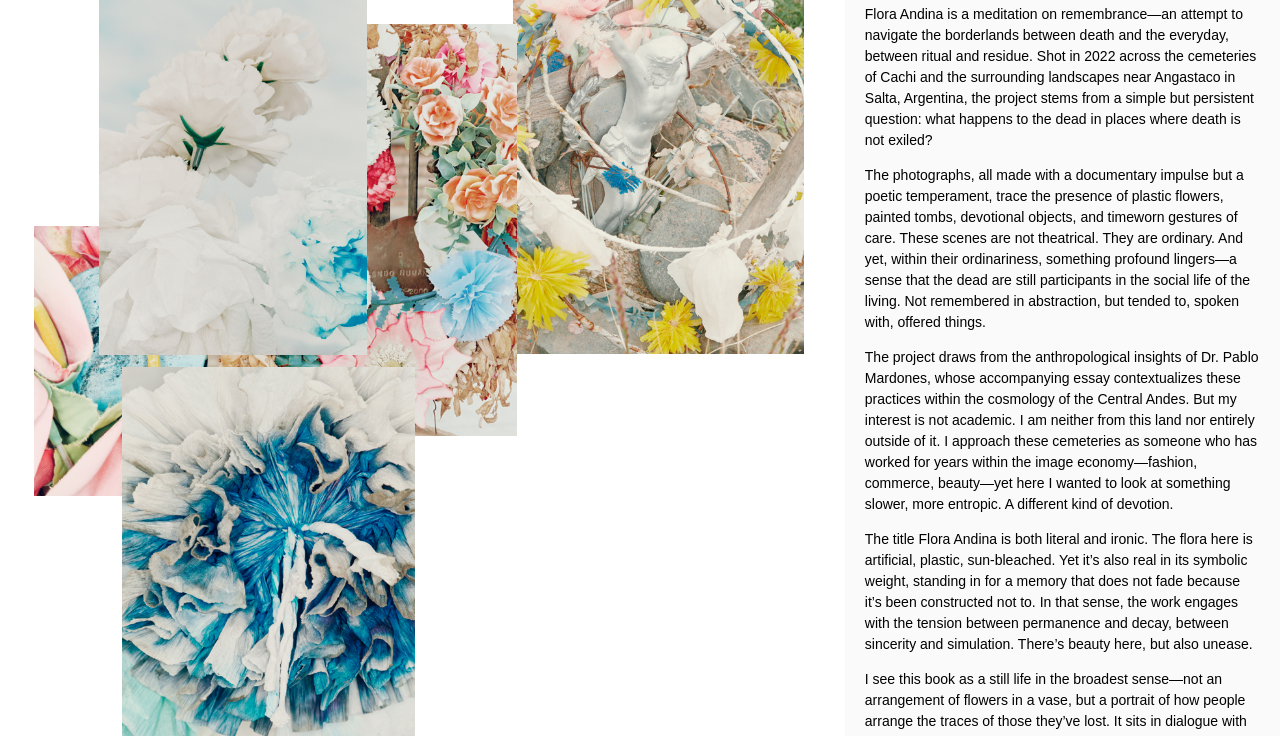
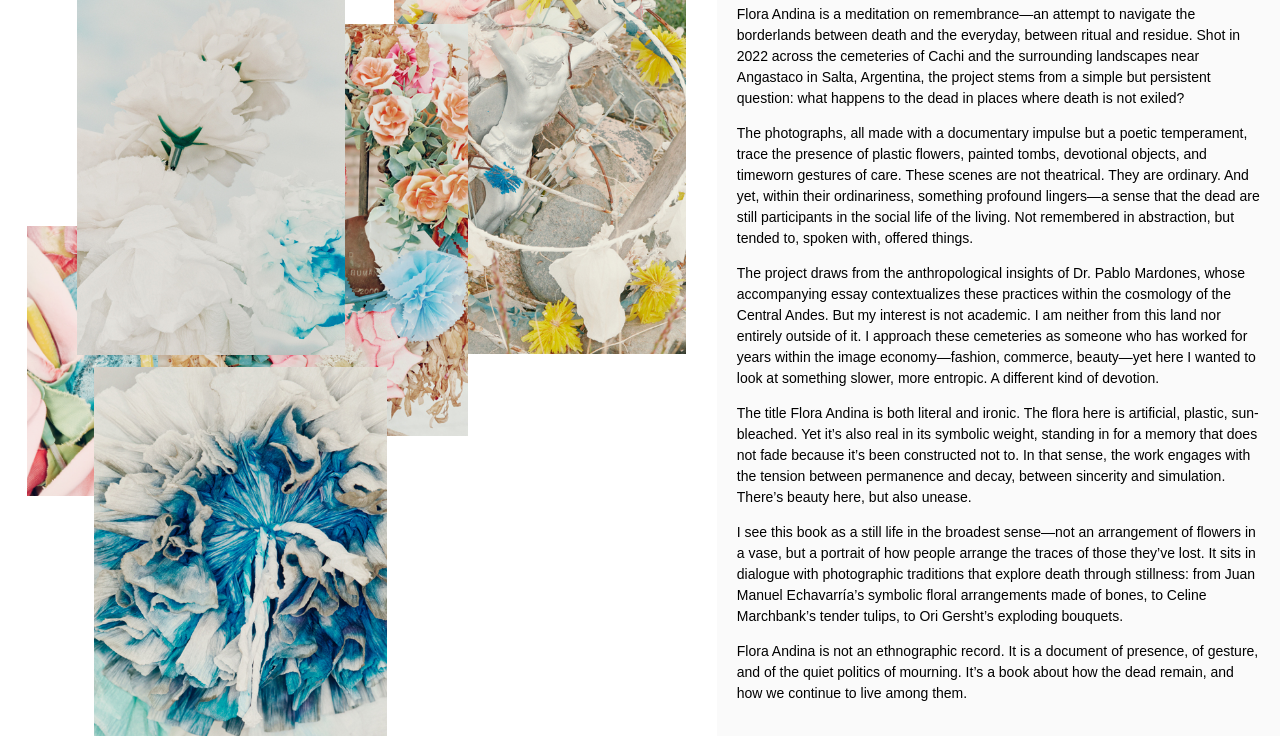
Before and after one commit to tomasheinphotographer/tomasheinphotographer.github.io, a plain HTML site: page book.html in a window 1280 px wide. Shown: the part 64-800 px from the top of the page. Drawn offline with Linux system fonts and the light colour scheme.

Commit message:
Update book.html

```diff
--- a/book.html
+++ b/book.html
@@ -53,7 +53,7 @@
       box-sizing: border-box;
     }
     .left {
-      width: 66%;
+      width: 56%;
       height: 100%;
       position: relative;
       overflow: hidden;
@@ -65,7 +65,7 @@
       z-index: 3000;
     }
     .right {
-      width: 34%;
+      width: 44%;
       height: 100%;
       overflow-y: auto;
       padding: 20px;
```
